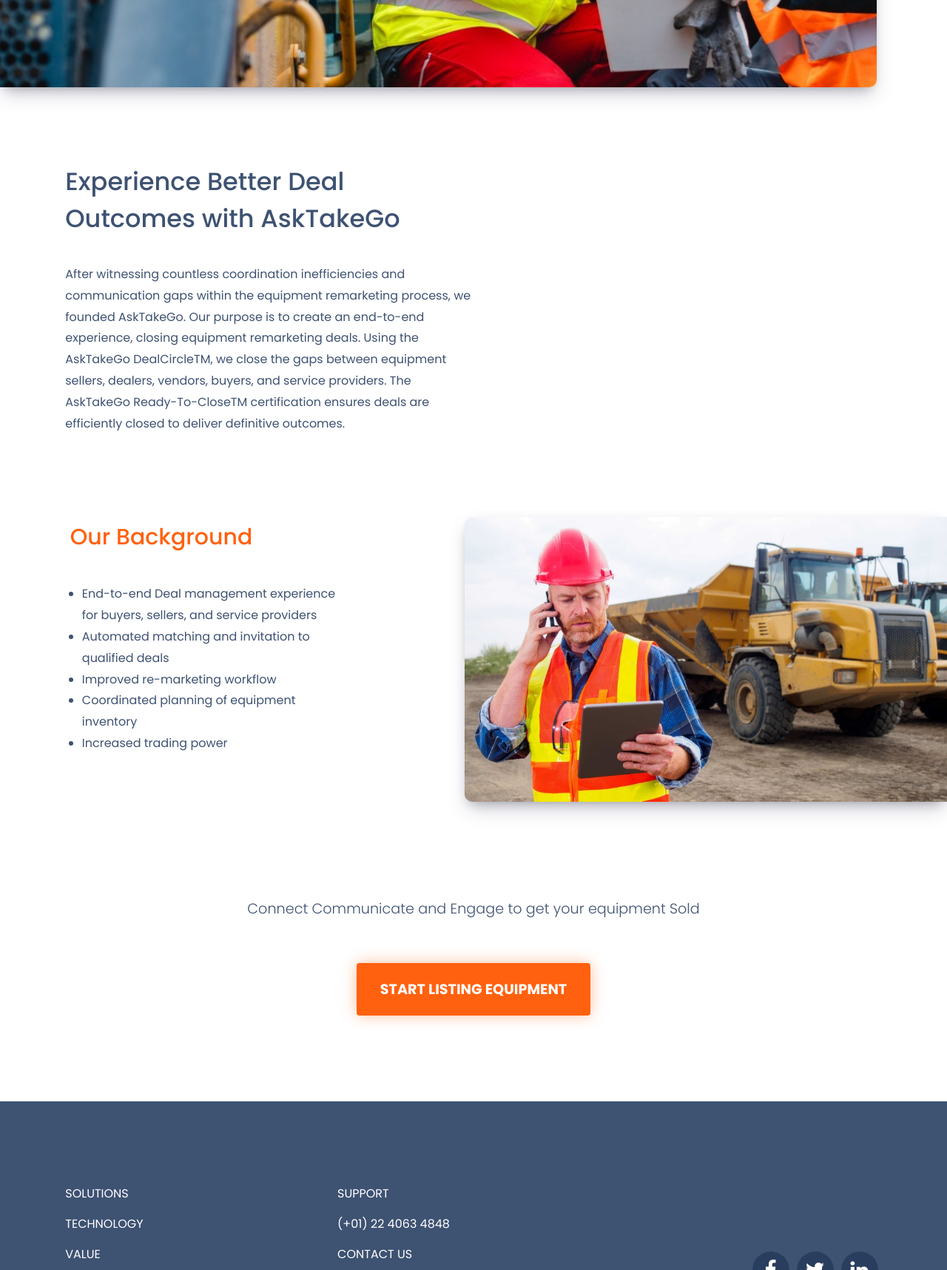
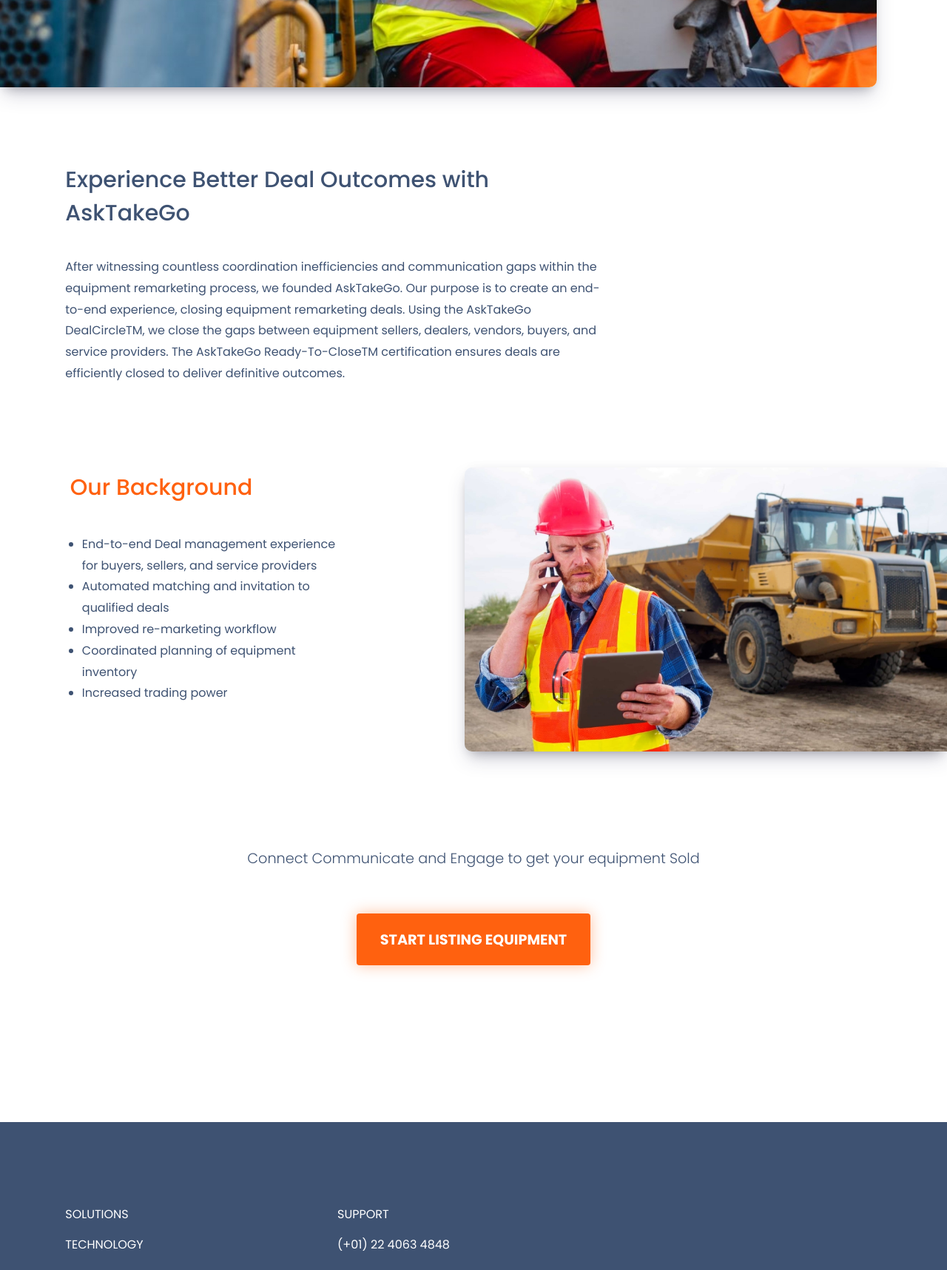
Before and after one commit to Yash-Jawale/ask-take-go, a website: page company.html in a window 1280 px wide. Shown: the part 680-2397 px from the top of the page at 74% size. Drawn offline with nearby package versions, Linux system fonts and the light colour scheme.

Commit message:
Double space after bottom cta

```diff
--- a/company.html
+++ b/company.html
@@ -75,7 +75,7 @@
 			<div class="main-row">
 				<div class="gutter"></div>
 				<div class="sub-row">
-					<div data-aos="fade-right" class="col-6 single-paragraph">
+					<div data-aos="fade-right" class="col-8 single-paragraph">
 						<h2>Experience Better Deal Outcomes with AskTakeGo</h2>
 						<p>
 							After witnessing countless coordination inefficiencies and
@@ -88,7 +88,7 @@
 							efficiently closed to deliver definitive outcomes.
 						</p>
 					</div>
-					<div class="col-6"></div>
+					<div class="col-4"></div>
 				</div>
 				<div class="gutter"></div>
 			</div>
@@ -128,7 +128,7 @@
 			</div>
 		</div>
 
-		<div data-scroll-section class="main-row no-tpadding">
+		<div data-scroll-section class="main-row no-tpadding d-bpadding">
 			<div class="gutter"></div>
 			<div class="sub-row">
 				<div class="col-12 cta-center">
--- a/css/global.css
+++ b/css/global.css
@@ -64,39 +64,39 @@
 /* Dark theme colors */
 @media (prefers-color-scheme: dark) {
 	:root {
-		/* --primary: #ff610f;
+		--primary: #ff610f;
 		--secondary: #e5e5e5;
 		--tertiary: #ffd55f;
 		--bg-col: #292929;
 		--grey-sec: #555555;
 		--scroll-bg: red;
-		--primary-hover: #e6651f; */
+		--primary-hover: #e6651f;
 
-		/* --neu-bg: #f2f2f2;
+		--neu-bg: #f2f2f2;
 		--neu-top: rgba(255, 255, 255, 1);
-		--neu-bottom: rgba(0, 0, 0, 0.3); */
+		--neu-bottom: rgba(0, 0, 0, 0.3);
 
 		/*Navigation*/
-		/* --nav-bg: #ff610f;
+		--nav-bg: #ff610f;
 		--nav-links: #181818;
 		--nav-links-hover: #ffffff;
-		--nav-burger: #ffffff; */
+		--nav-burger: #ffffff;
 
 		/*Footer*/
-		/* --footer-bg: #3f3f3f;
-		--footer-text: #ffffffd9; */
+		--footer-bg: #3f3f3f;
+		--footer-text: #ffffffd9;
 
 		/* Style */
-		/* --hero-card: #008dd2d9;
-		--line: #9d9e9e; */
+		--hero-card: #008dd2d9;
+		--line: #9d9e9e;
 
 		/*Text*/
-		/* --heading: #000000;
+		--heading: #000000;
 		--grey-text: #9e9e9e;
 		--body: #000;
 		--text-white: #fff;
 		--pg: #1b1b1bd9;
-		--pw: #000000d9; */
+		--pw: #000000d9;
 	}
 
 	img,
--- a/css/layout.css
+++ b/css/layout.css
@@ -330,6 +330,9 @@
 .no-bpadding {
 	padding-bottom: 0;
 }
+.d-bpadding {
+	padding-bottom: calc(var(--gap-l) * 2);
+}
 .no-rpadding {
 	padding-right: 0;
 }
@@ -417,7 +420,6 @@
 	align-items: center;
 }
 .three-cards > div > div {
-	background-image: url("https://picsum.photos/500");
 	width: 100%;
 	height: 300px;
 	border-radius: 10px;
@@ -548,7 +550,8 @@
 }
 .single-paragraph h2 {
 	padding-bottom: 2.25rem;
-	font-size: 2.1rem;
+	/* font-size: 2.1rem; */
+	font-size: 1.875rem;
 	font-weight: 500;
 }
 
```
Also changed, not shown: solutions.html (+1 -1 lines), technology.html (+16 -4 lines), value.html (+1 -1 lines), why-ask-takego.html (+1 -1 lines).
